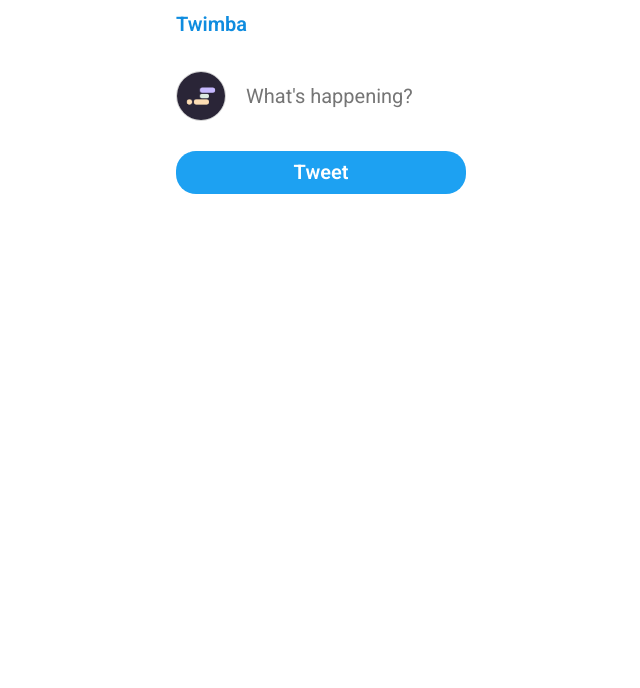
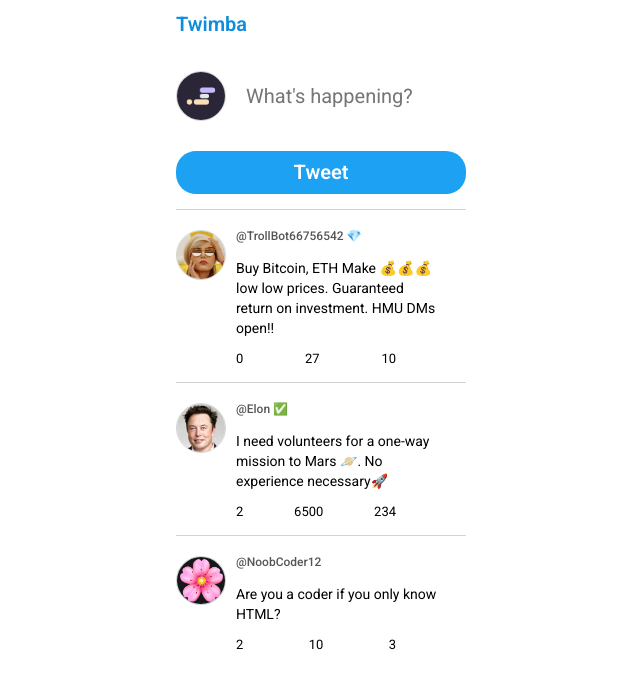
Before and after one commit to favy-codez/twitter-clone, a website built with Vite: page index.html in a window 1280 px wide. Shown: the whole page, without its empty margins (319-959 px from the left). Built offline with nearby package versions, Linux system fonts and the light colour scheme.

Commit message:
commit message

```diff
--- a/index.js
+++ b/index.js
@@ -9,12 +9,8 @@ tweetBtn.addEventListener('click', function(){
 
 function getFeedHtml(){
 
-    /*
-    Challenge:
-    1. Replace the for of with a forEach.
-    */
+        let feedHtml = ``
 
-        let feedHtml = ``
         tweetsData.forEach(function(tweet){
             feedHtml += `
     <div class="tweet">
@@ -42,4 +38,9 @@ function getFeedHtml(){
        return feedHtml
     }
 
-    console.log(getFeedHtml())
+    function render(){
+        const feed = document.getElementById('feed')
+        feed.innerHTML = getFeedHtml()
+    }
+
+    render()
```
Also changed, not shown: index.html (+3 -1 lines).
